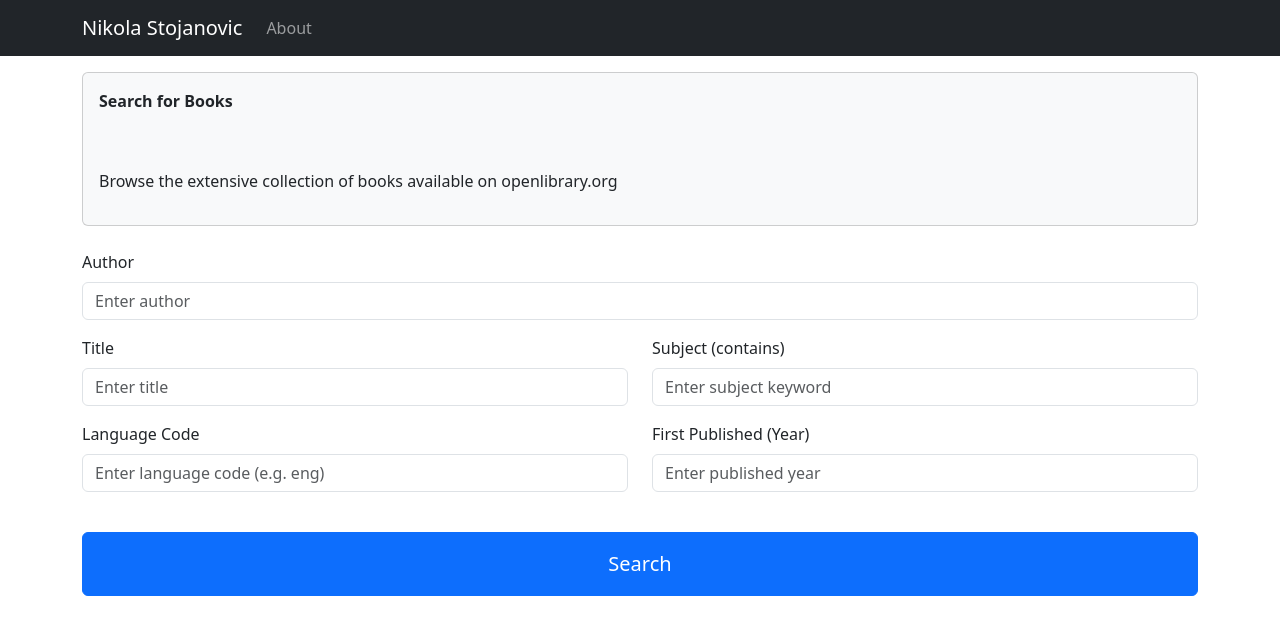
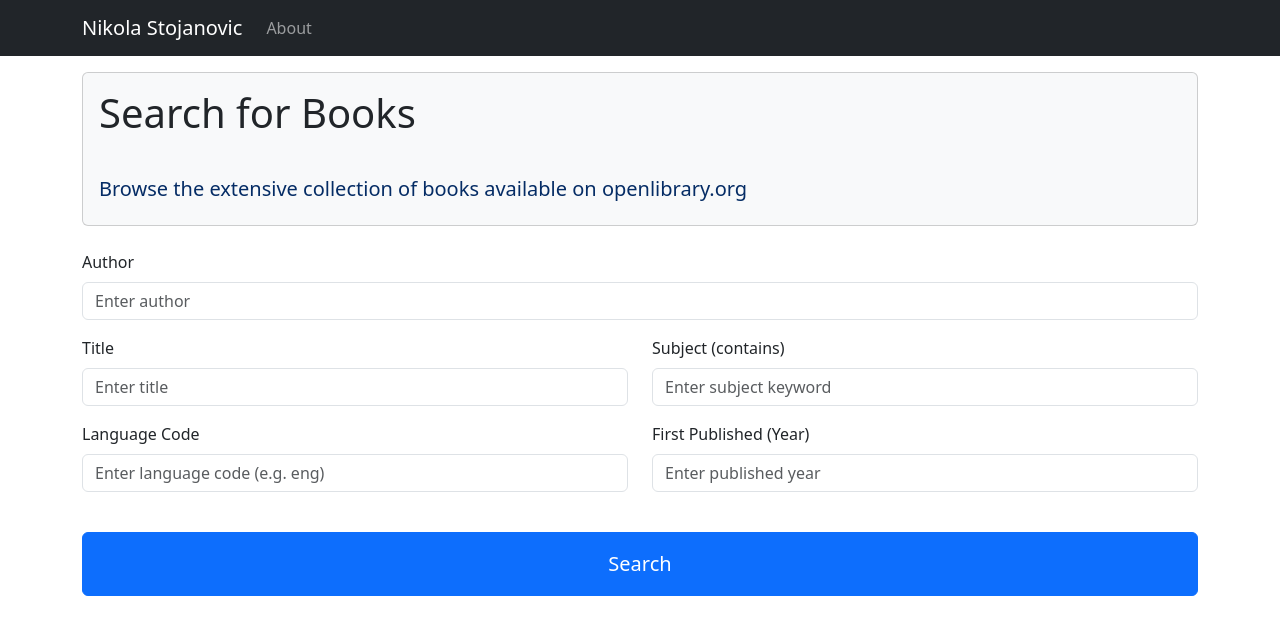
Before and after one commit to nikolastoj95/BTI425-WebProgramming_Apps_Services, a Next.js app in the folder assignments/dev/a2/assign2-app/: page / in a window 1280 px wide. Shown: the top 634 px of the page. Built offline with nearby package versions, Linux system fonts and the light colour scheme.

Commit message:
changed to h1 for titles, added styles in gobal sheet

```diff
--- a/assignments/dev/a2/assign2-app/pages/index.js
+++ b/assignments/dev/a2/assign2-app/pages/index.js
@@ -30,15 +30,14 @@ export default function Home() {
         <PageHeader
           text={
             <span>
-              <strong>Search for Books</strong> <br />
-              <br />
+              <h1>Search for Books</h1>
             </span>
           }
           subtext={
-            <p>
+            <h5 className="text-primary-emphasis">
               Browse the extensive collection of books available on
               openlibrary.org
-            </p>
+            </h5>
           }
         />
         <Form onSubmit={handleSubmit(processSubmit)}>
@@ -47,7 +46,7 @@ export default function Home() {
               <Form.Group controlId="formAuthor" className="mb-3">
                 <Form.Label>Author</Form.Label>
                 <Form.Control className={errors.author && 'is-invalid'} type="text" placeholder="Enter author" {...register('author', {required: true})} />
-                {errors.author?.type == 'required' && <><span style={{color:'red'}}>Author Required!</span></>}
+                {errors.author?.type == 'required' && <><span className="formError">Author Required!</span></>}
               </Form.Group>
             </Col>
           </Row>
@@ -85,10 +84,10 @@ export default function Home() {
                   className={errors.first_publish_year && 'is-invalid'}
                   type="number"
                   placeholder="Enter published year"
-                  {...register('first_publish_year', {min: 1000,validate: {aboveZero: v => v > 0 || v == ''}})}
+                  {...register('first_publish_year', {validate: {aboveZero: v => v > 0 || v == ''}})}
 
                 />
-                 {errors.first_publish_year?.type == "aboveZero" && <><span style={{color:'red'}}>Year Has to be Postive</span></>}
+                 {errors.first_publish_year?.type == "aboveZero" && <><span className="formError">Year Has to be Postive</span></>}
               </Form.Group>
             </Col>
           </Row>
```
